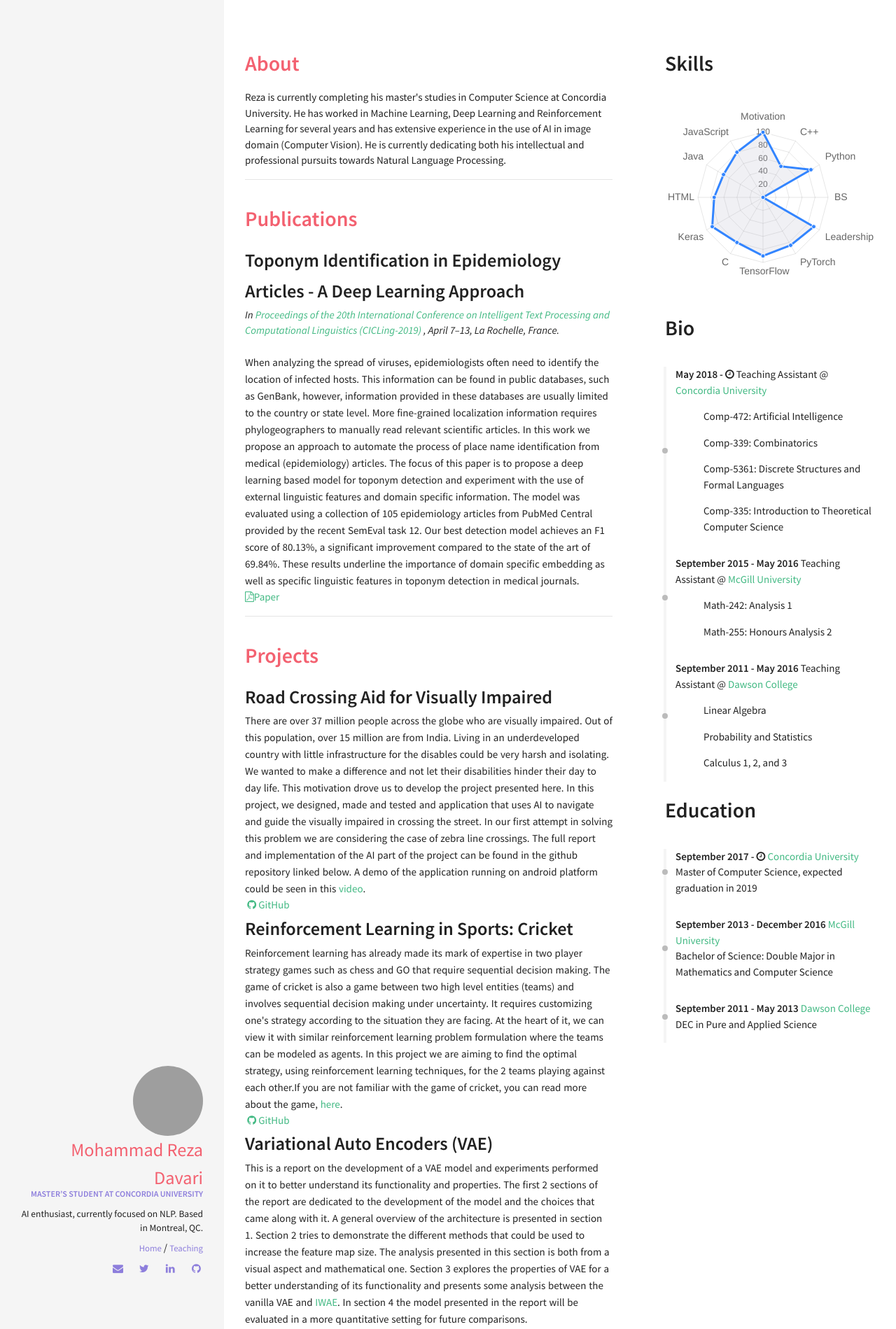
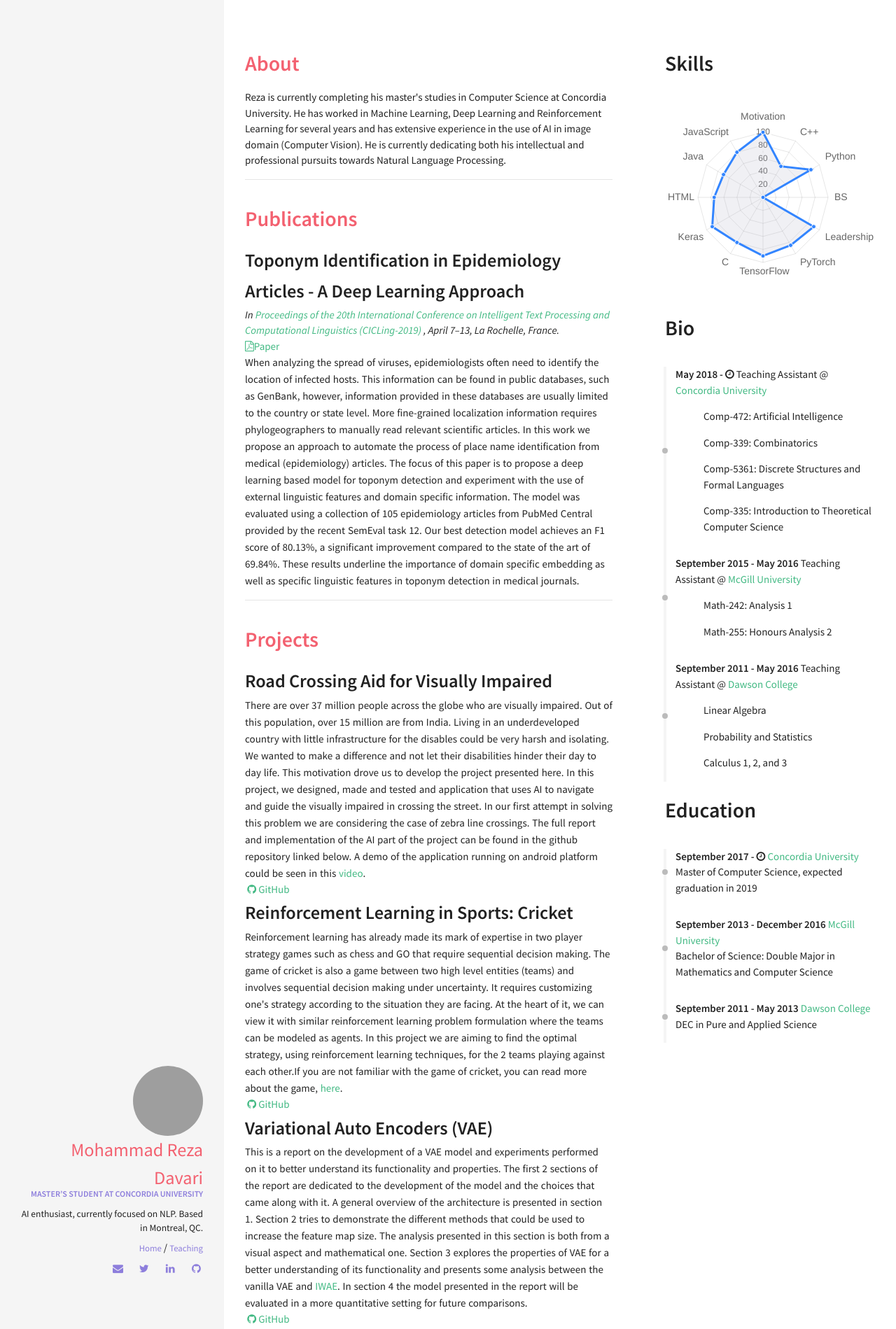
Before and after one commit to rezazzr/davari.io, a Jekyll site: the page built from index.html, in a window 1280 px wide. Shown: the top 1899 px of the page at 70% size. Built offline with Jekyll 4.4.1, drawn with Linux system fonts in a browser that asks for light colours; nearby versions of some CDN libraries.

Commit message:
changed display of the paper content

```diff
--- a/_includes/sections/publications.html
+++ b/_includes/sections/publications.html
@@ -8,8 +8,6 @@
                   {% if publication.published %}
                   <i>{{ <publication.published }} </i><br>
                   {% endif %}
-                <br>
-                <p style="margin: 0">{{ publication.descr }}</p>
                 {% if publication.github %}
                 <a href="{{ publication.github }} " target="_blank"><i class="fa fa-fw fa-github"></i>GitHub</a> &nbsp;
                 {% endif %}
@@ -19,6 +17,8 @@
                 {% if publication.slides %}
                 <a href="{{ publication.slides }} " target="_blank"><i class="fa fa-area-chart"></i>Slides</a> &nbsp;
                 {% endif %}
+                <br>
+                <p style="margin: 0">{{ publication.descr }}</p>
             </div>
     </div>
 {% endfor %}
```
